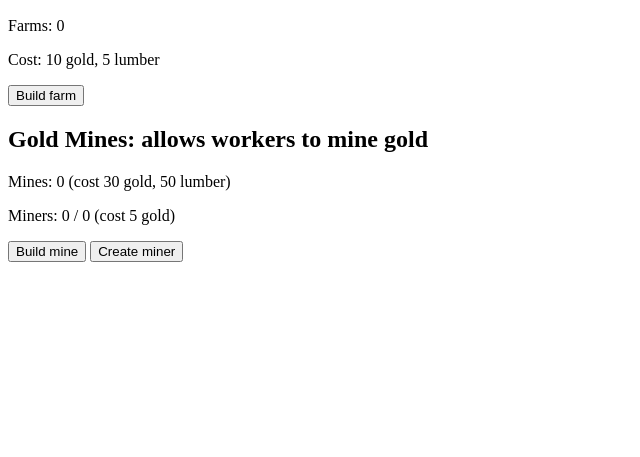
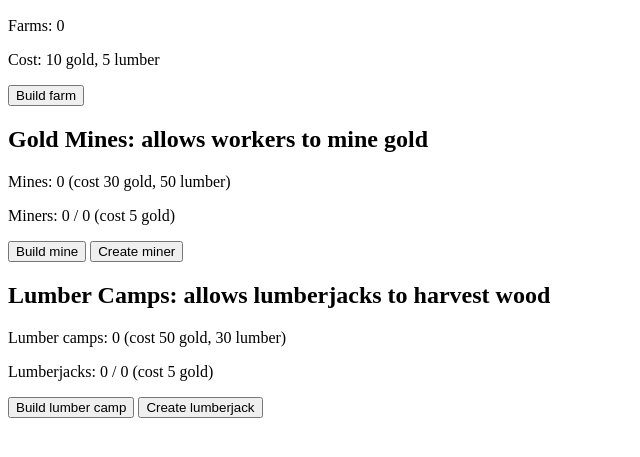
Before and after one commit to oshogun/dogooclicker, a plain HTML site: page index.html in a window 1280 px wide. Shown: the part 299-756 px from the top of the page, without its empty margins (0-640 px from the left). Drawn offline with Linux system fonts and the light colour scheme.

Commit message:
Added lumber camp

```diff
--- a/index.html
+++ b/index.html
@@ -1,6 +1,6 @@
 <!DOCTYPE html>
 <html>
-    <meta charset="UTF-8">
+        <meta charset="UTF-8">
     <head>
         <link rel="stylesheet" type="text/css" href="interface.css" />
         <title> Dogoo Clicker </title>
@@ -22,6 +22,11 @@
         <p> Miners: <span id="miners">0</span> / <span id="max_miners">0</span> (cost <span id="miner_cost">5</span> gold) </p>
         <button type="button" onclick="buildMine()"> Build mine </button>
         <button type="button" onclick="buyMiner()"> Create miner </button>
+        <h2> Lumber Camps: allows lumberjacks to harvest wood </h2>
+        <p> Lumber camps: <span id="lumber_camps">0</span> (cost <span id="lcGoldCost">50</span> gold, <span id = "lcLumberCost">30</span> lumber) </p>
+        <p> Lumberjacks: <span id="lumberjacks">0</span> / <span id="max_lumberjacks">0</span> (cost <span id="ljGoldCost">5</span> gold) </p>
+        <button type="button" onclick="buildLumberCamp()"> Build lumber camp </button>
+        <button type="button" onclick="buyLumberjack()"> Create lumberjack </button>
         <script type="text/javascript" src="main.js"></script>
     </body
 </html>
--- a/main.js
+++ b/main.js
@@ -6,6 +6,10 @@ var farms = 0;
 var mines = 0;
 var miners = 0;
 var max_miners = 0;
+var lumber_camps = 0;
+var lumberjacks = 0;
+var max_lumberjacks = 0;
+
 function init() {
     document.getElementById("gold").innerHTML = gold;
     document.getElementById("lumber").innerHTML = lumber;
@@ -74,6 +78,44 @@ function buyMiner() {
     document.getElementById("miner_cost").innerHTML = nextGoldCost;
     document.getElementById("current_pop").innerHTML = population;
 }
+
+
+function buildLumberCamp() {
+    var lcGoldCost = Math.floor(50 * Math.pow(1.1, lumber_camps));
+    var lcLumberCost = Math.floor(30 * Math.pow(1.1, lumber_camps));
+    if (gold >= lcGoldCost && lumber >= lcLumberCost) {
+        lumber_camps = lumber_camps + 1;
+        max_lumberjacks = max_lumberjacks + 5;
+        gold = gold - lcGoldCost;
+        lumber = lumber - lcLumberCost;
+
+    }
+    var nextGoldCost = Math.floor(50 * Math.pow(1.1, lumber_camps));
+    var nextLumberCost = Math.floor(30 * Math.pow(1.1, lumber_camps));
+    document.getElementById("lumber_camps").innerHTML = lumber_camps;
+    document.getElementById("lcGoldCost").innerHTML = nextGoldCost;
+    document.getElementById("lcLumberCost").innerHTML = nextLumberCost;
+    document.getElementById("gold").innerHTML = gold;
+    document.getElementById("lumber").innerHTML = lumber;
+    document.getElementById("max_lumberjacks").innerHTML = max_lumberjacks;
+}
+
+function buyLumberjack() {
+    var ljGoldCost = Math.floor(5 * Math.pow(1.1, lumberjacks));
+    if (population < pop_limit && ljGoldCost <= gold && lumberjacks < max_lumberjacks) {
+        lumberjacks++;
+        gold -= ljGoldCost;
+        population++;
+    }
+    var nextGoldCost = Math.floor(5 * Math.pow(1.1, lumberjacks));
+    document.getElementById("gold").innerHTML = gold;
+    document.getElementById("lumberjacks").innerHTML = lumberjacks;
+    document.getElementById("ljGoldCost").innerHTML = nextGoldCost;
+    document.getElementById("current_pop").innerHTML = population;
+}
+
+
 window.setInterval(function() {
     increaseGold(miners);
+    increaseLumber(lumberjacks);
 }, 1000);
```
